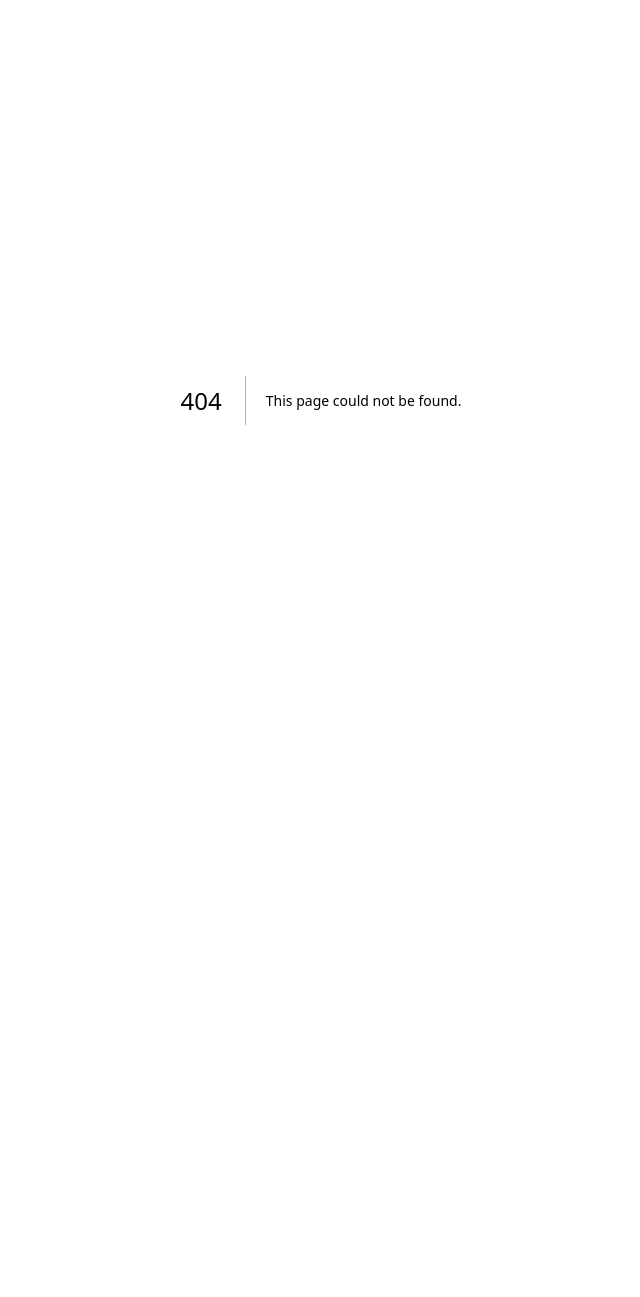
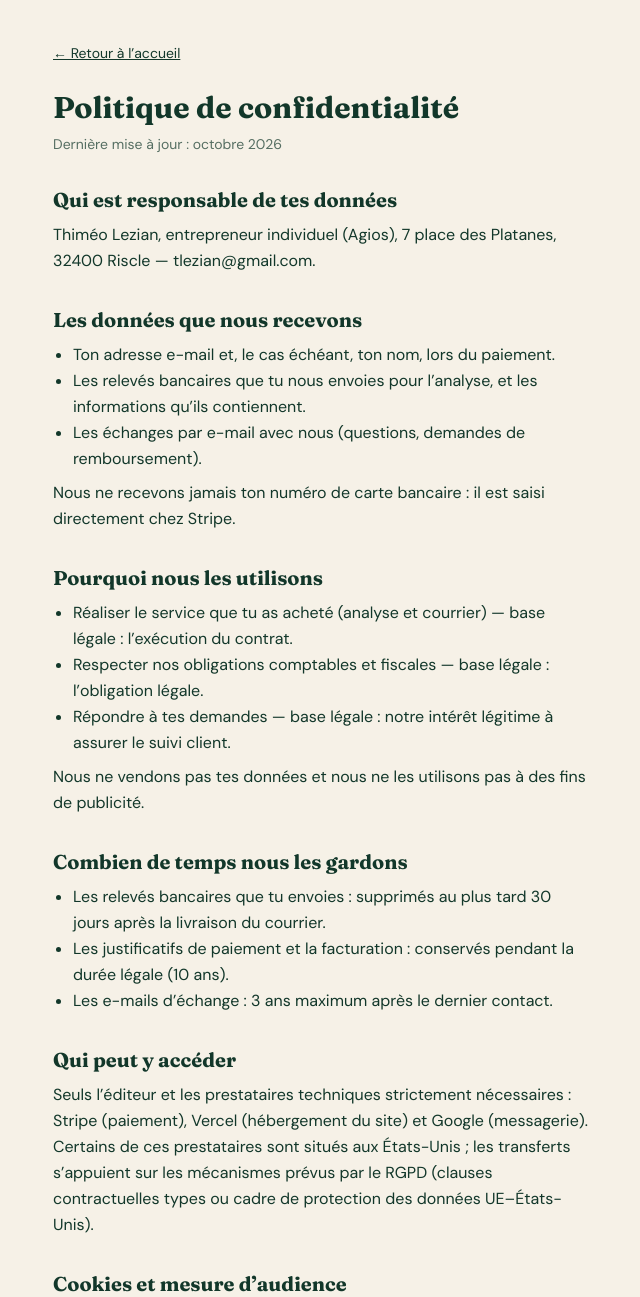
Before and after one commit to Thimz10/agios, a Next.js app: page /confidentialite in a window 1280 px wide. Before the commit this address had no page. Shown: the top 1297 px of the page, without its empty margins (319-959 px from the left). Before the commit the page ends 800 px from the top, so only its background shows below. Built offline with nearby package versions, Linux system fonts and the light colour scheme.

Commit message:
Create page.tsx

```diff
--- /dev/null
+++ b/app/confidentialite/page.tsx
@@ -0,0 +1,107 @@
+import type { Metadata } from "next";
+
+export const metadata: Metadata = {
+  title: "Politique de confidentialité — Agios",
+};
+
+const h2 =
+  "mt-8 font-[family-name:var(--font-fraunces)] text-xl font-bold";
+
+export default function Confidentialite() {
+  return (
+    <main className="mx-auto max-w-xl px-5 py-10 leading-relaxed">
+      <a href="/" className="text-sm underline">
+        ← Retour à l’accueil
+      </a>
+      <h1 className="mt-6 font-[family-name:var(--font-fraunces)] text-3xl font-bold">
+        Politique de confidentialité
+      </h1>
+      <p className="mt-2 text-sm opacity-70">Dernière mise à jour : octobre 2026</p>
+
+      <h2 className={h2}>Qui est responsable de tes données</h2>
+      <p className="mt-2">
+        Thiméo Lezian, entrepreneur individuel (Agios), 7 place des Platanes,
+        32400 Riscle — tlezian@gmail.com.
+      </p>
+
+      <h2 className={h2}>Les données que nous recevons</h2>
+      <ul className="mt-2 list-disc pl-5">
+        <li>Ton adresse e-mail et, le cas échéant, ton nom, lors du paiement.</li>
+        <li>
+          Les relevés bancaires que tu nous envoies pour l’analyse, et les
+          informations qu’ils contiennent.
+        </li>
+        <li>
+          Les échanges par e-mail avec nous (questions, demandes de
+          remboursement).
+        </li>
+      </ul>
+      <p className="mt-2">
+        Nous ne recevons jamais ton numéro de carte bancaire : il est saisi
+        directement chez Stripe.
+      </p>
+
+      <h2 className={h2}>Pourquoi nous les utilisons</h2>
+      <ul className="mt-2 list-disc pl-5">
+        <li>
+          Réaliser le service que tu as acheté (analyse et courrier) — base
+          légale : l’exécution du contrat.
+        </li>
+        <li>
+          Respecter nos obligations comptables et fiscales — base légale :
+          l’obligation légale.
+        </li>
+        <li>
+          Répondre à tes demandes — base légale : notre intérêt légitime à
+          assurer le suivi client.
+        </li>
+      </ul>
+      <p className="mt-2">
+        Nous ne vendons pas tes données et nous ne les utilisons pas à des fins de
+        publicité.
+      </p>
+
+      <h2 className={h2}>Combien de temps nous les gardons</h2>
+      <ul className="mt-2 list-disc pl-5">
+        <li>
+          Les relevés bancaires que tu envoies : supprimés au plus tard 30 jours
+          après la livraison du courrier.
+        </li>
+        <li>
+          Les justificatifs de paiement et la facturation : conservés pendant la
+          durée légale (10 ans).
+        </li>
+        <li>Les e-mails d’échange : 3 ans maximum après le dernier contact.</li>
+      </ul>
+
+      <h2 className={h2}>Qui peut y accéder</h2>
+      <p className="mt-2">
+        Seuls l’éditeur et les prestataires techniques strictement nécessaires :
+        Stripe (paiement), Vercel (hébergement du site) et Google (messagerie).
+        Certains de ces prestataires sont situés aux États-Unis ; les transferts
+        s’appuient sur les mécanismes prévus par le RGPD (clauses contractuelles
+        types ou cadre de protection des données UE–États-Unis).
+      </p>
+
+      <h2 className={h2}>Cookies et mesure d’audience</h2>
+      <p className="mt-2">
+        Ce site n’utilise aucun cookie publicitaire. Si une mesure d’audience
+        anonyme est ajoutée, elle fonctionnera sans cookie de suivi individuel.
+      </p>
+
+      <h2 className={h2}>Tes droits</h2>
+      <p className="mt-2">
+        Tu peux demander à accéder à tes données, à les corriger, à les effacer, à
+        en limiter l’usage, à t’y opposer ou à les récupérer, en écrivant à
+        tlezian@gmail.com. Nous répondons sous un mois. Tu peux aussi déposer une
+        réclamation auprès de la CNIL (cnil.fr).
+      </p>
+
+      <h2 className={h2}>Sécurité</h2>
+      <p className="mt-2">
+        Tes documents ne sont consultés que pour réaliser ton analyse. Nous les
+        gardons uniquement le temps nécessaire, puis nous les supprimons.
+      </p>
+    </main>
+  );
+}
```
